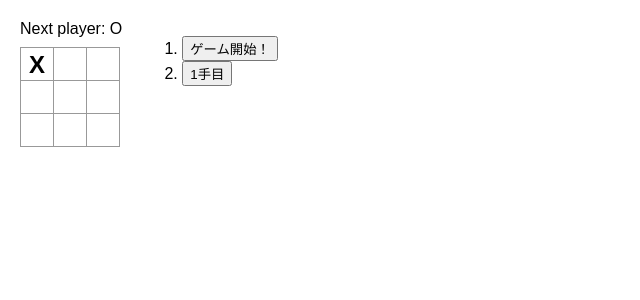
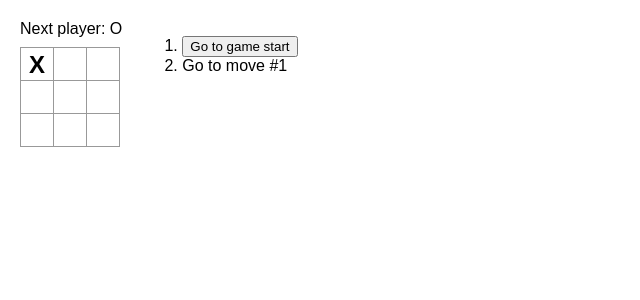
Before and after one commit to haruring/react_tutorial, a React (Create React App) app: page / in a window 1280 px wide. Both pictures are taken after a click on the button 37 px from the left and 64 px from the top of the page. Shown: the top 300 px of the page, without its empty margins (0-640 px from the left). Built offline with nearby package versions, Linux system fonts and the light colour scheme.

Commit message:
現在の着手の部分だけ、ボタンではなく “You are at move #…” というメッセージを表示するようにする。 (#1)

```diff
--- a/src/App.js
+++ b/src/App.js
@@ -6,6 +6,14 @@ function Square({ value, onSquareClick }) {
       {value}
     </button>
   );
+}
+
+function GameList({ move, jumpTo, description, currentMove }) {
+  if (move === currentMove ) {
+    return description;
+  } else {
+    return <button onClick={() => jumpTo(move)}>{description}</button>;
+  }
 }
 
 function Board({ xIsNext, squares, onPlay }) {
@@ -70,14 +78,19 @@ export default function Game() {
   const moves = history.map((squares, move) => {
     let description;
     if (move > 0) {
-      description = `${move}手目`;
+      description = `Go to move #${move}`;
     } else {
-      description = `ゲーム開始！`;
+      description = `Go to game start`;
     }
 
     return (
       <li key={move}>
-        <button onClick={() => jumpTo(move)}>{description}</button>
+        <GameList
+          description={description}
+          move={move}
+          currentMove={currentMove}
+          jumpTo={jumpTo}
+        />
       </li>
     );
   });
```
